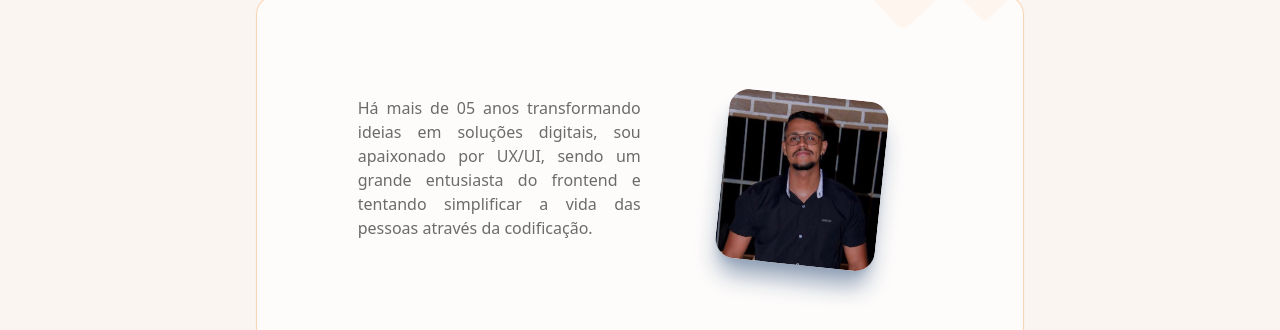
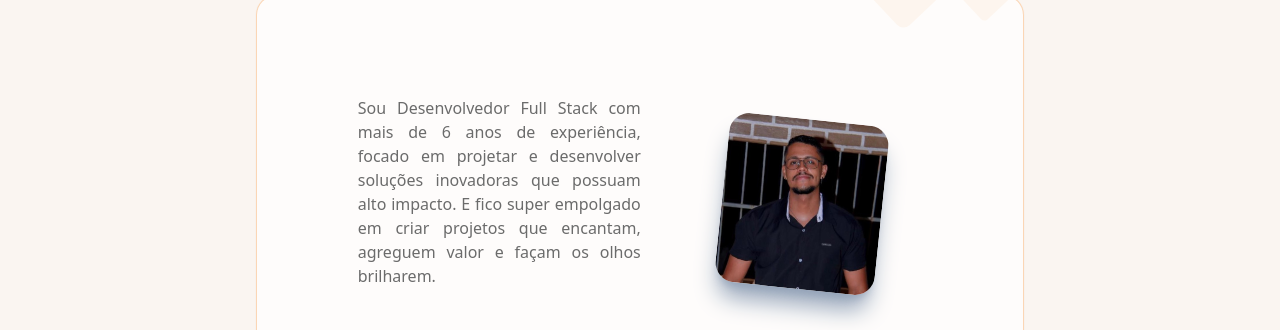
Before and after one commit to victorflipe/victorflipe, a Gatsby site: page / in a window 1280 px wide. Shown: the part 407-737 px from the top of the page. Built offline with nearby package versions, Linux system fonts and the light colour scheme; Gatsby itself is replaced by a stand-in of ours.

Commit message:
Update index.js

```diff
--- a/src/pages/index.js
+++ b/src/pages/index.js
@@ -29,7 +29,7 @@ const IndexPage = () => {
                   <img className="rounded-[20px] shadow-xl shadow-slate-400 w-[80%]" src={myPhoto}/>
                 </div>
                 <p>
-                Há mais de 05 anos transformando ideias em soluções digitais, sou apaixonado por UX/UI, sendo um grande entusiasta do frontend e tentando simplificar a vida das pessoas através da codificação.
+                Sou Desenvolvedor Full Stack com mais de 6 anos de experiência, focado em projetar e desenvolver soluções inovadoras que possuam alto impacto. E fico super empolgado em criar projetos que encantam, agreguem valor e façam os olhos brilharem.
                 </p>
                 <br/>
 
```
